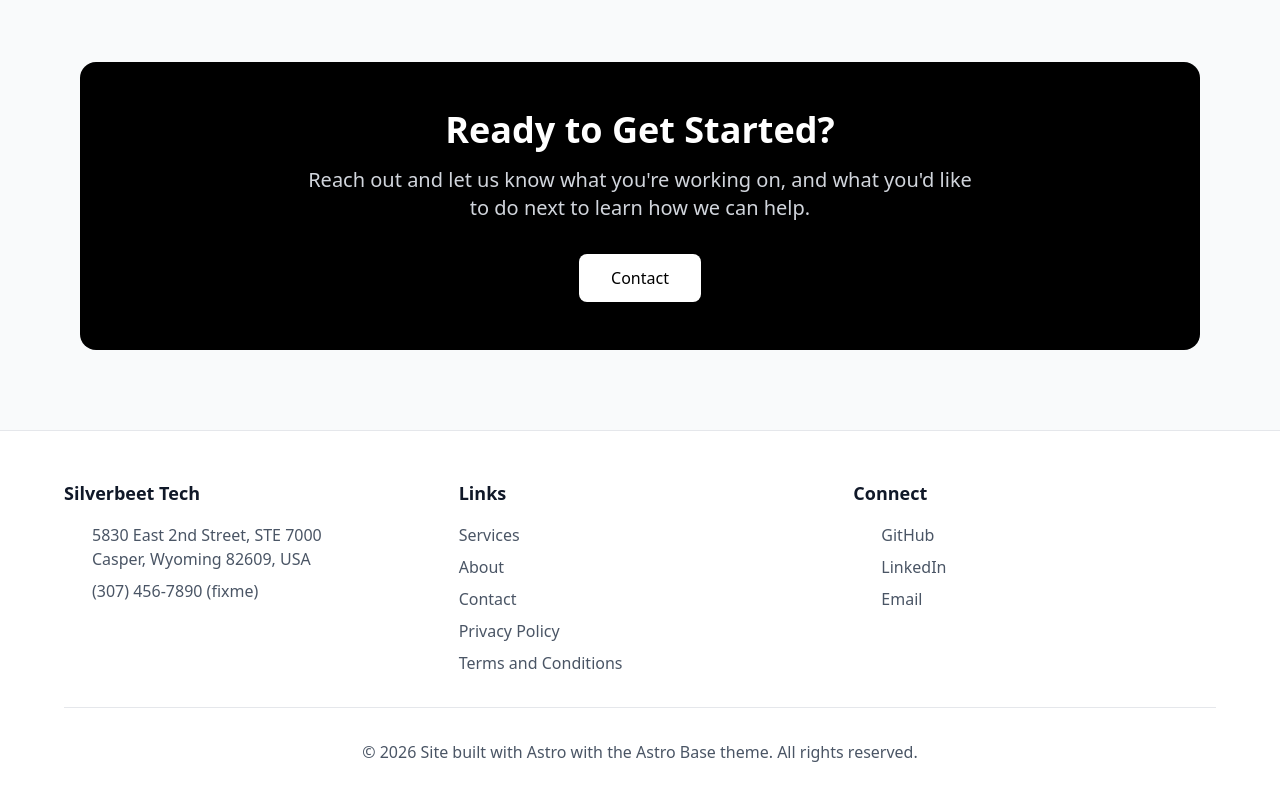
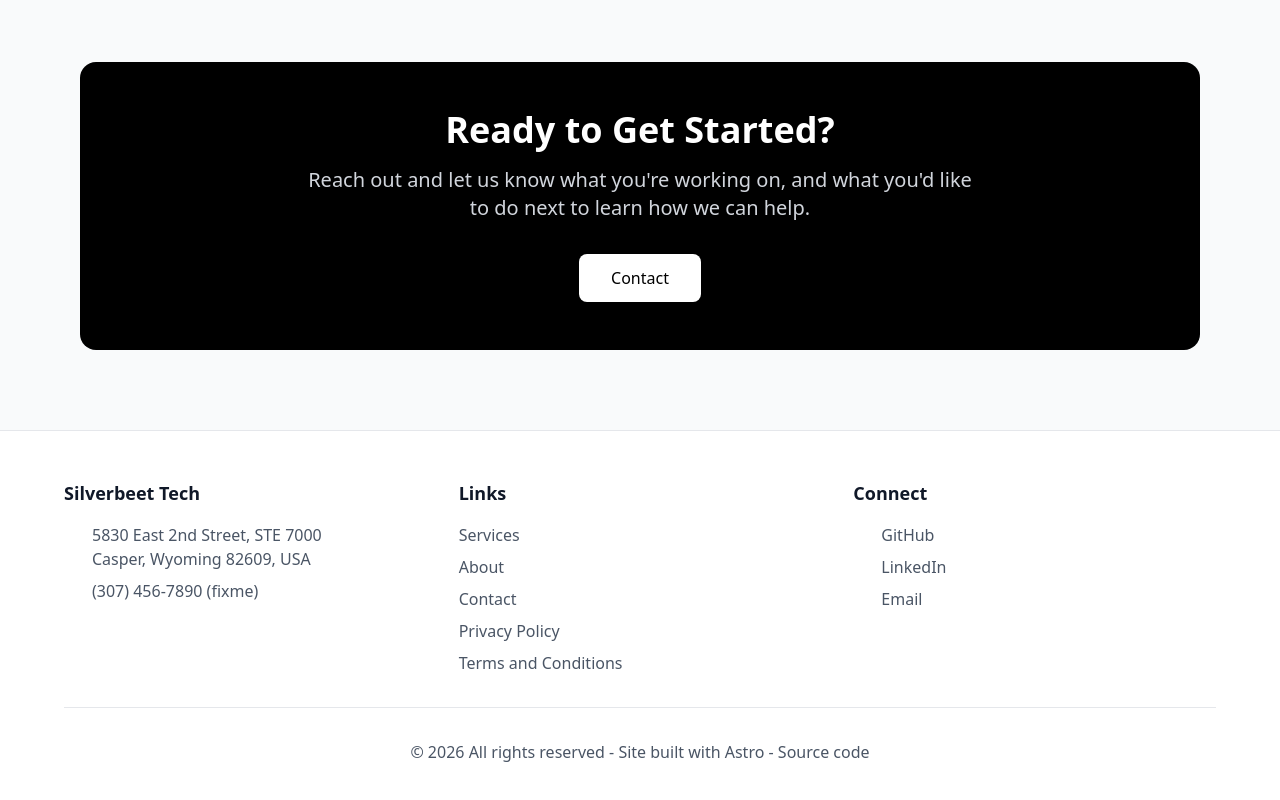
Before and after one commit to silverbeet-technology/website, an Astro site in the folder base/: page / in a window 1280 px wide. Shown: the part 2107-2907 px from the top of the page. Built offline with nearby package versions, Linux system fonts and the light colour scheme; Astro itself is replaced by a stand-in of ours; some icons are missing.

Commit message:
added source code link back in

```diff
--- a/base/src/components/Footer.astro
+++ b/base/src/components/Footer.astro
@@ -146,7 +146,7 @@ import { Icon } from "astro-icon/components";
 			</div>
 		</div>
 		<div class="pt-8 border-t border-gray-200 text-center text-gray-600">
-			<p>&copy; {new Date().getFullYear()} Site built with <a href="https://astro.build">Astro</a> with the <a href="https://astro.build/themes/details/astro-base/">Astro Base</a> theme. All rights reserved.</p>
+			<p>&copy; {new Date().getFullYear()} All rights reserved - Site built with <a href="https://astro.build">Astro</a> - <a href="https://github.com/silverbeet-technology/website">Source code</a></p>
 		</div>
 	</div>
 </footer>
```
